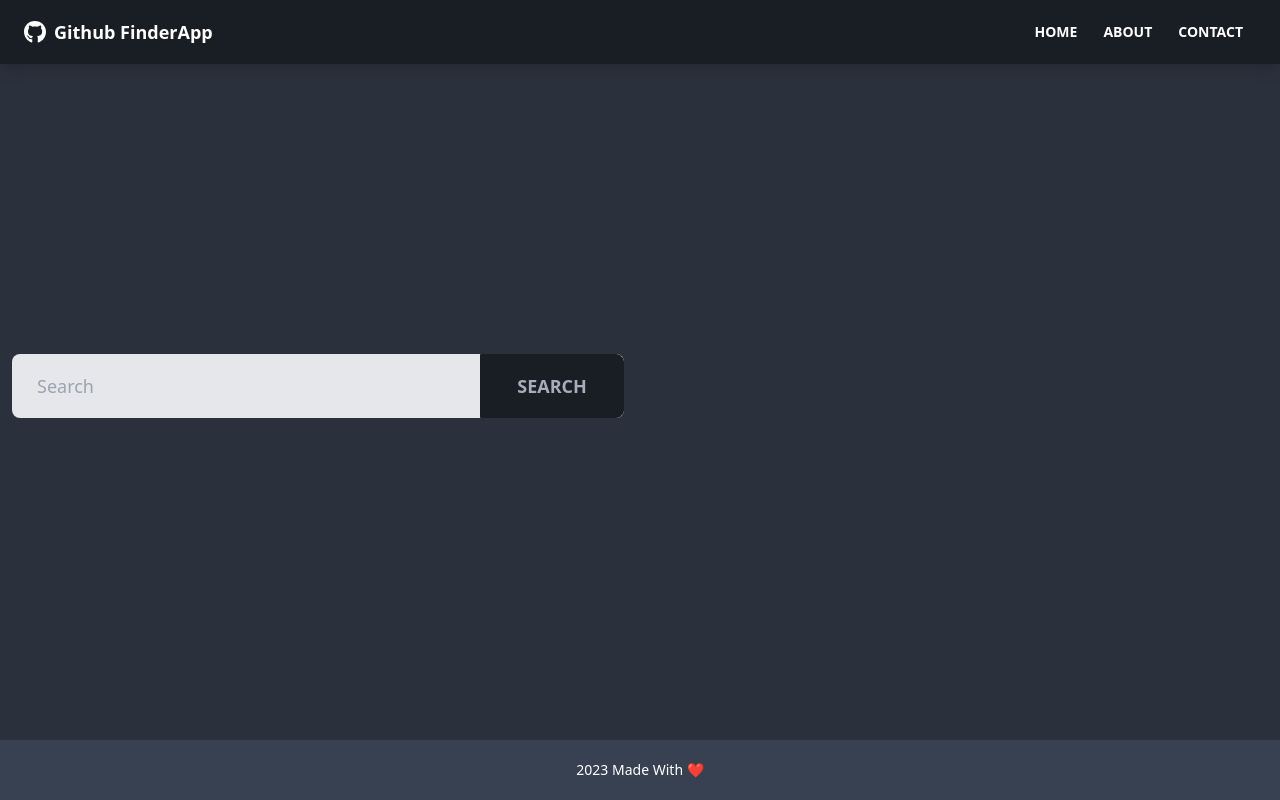
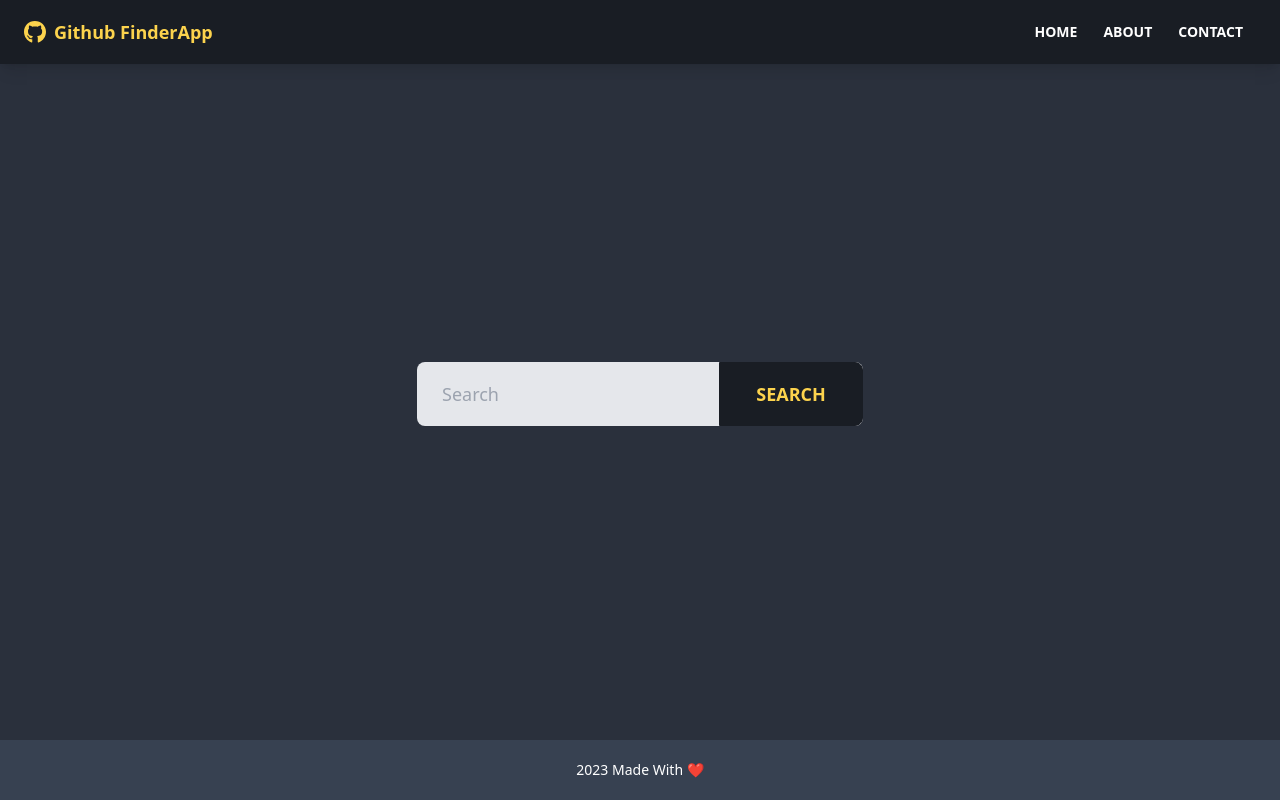
Before and after one commit to Rohitkushwaha01/Github-finder-react, a React (Create React App) app: page / in a window 1280 px wide. Built offline with nearby package versions, Linux system fonts and the light colour scheme; the HTML template or start-up script is replaced by a standard one.

Commit message:
centered search box

```diff
--- a/src/App.js
+++ b/src/App.js
@@ -1,6 +1,6 @@
 import { BrowserRouter as Router, Routes, Route } from 'react-router-dom';
 import Navbar from './components/layout/Navbar';
-import Footer from './Footer';
+import Footer from './components/layout/Footer';
 import Contact from './pages/Contact';
 import About from "./pages/About";
 import Home from "./pages/Home";
@@ -19,7 +19,7 @@ function App() {
             <div className='flex flex-col justify-between h-screen'>
               <Navbar />
               <main className='container mx-auto px-3 pb-12'>
-              <Alert/>
+                <Alert />
                 <Routes>
                   <Route path='/' element={<Home />} />
                   <Route path='/about' element={<About />} />
--- a/src/components/Users/UserProfile.jsx
+++ b/src/components/Users/UserProfile.jsx
@@ -3,7 +3,6 @@ import GithubContext from "../../context/github/Github.context"
 
 export default function UserProfile() {
     const { user } = useContext(GithubContext)
-    console.log(user)
     const { avatar_url, bio, blog, location, name, html_url, twitter_username } = user
     // followers, following, created_at, public_repos,  login,
     return (
--- a/src/components/Users/UserSearch.jsx
+++ b/src/components/Users/UserSearch.jsx
@@ -29,20 +29,20 @@ export default function UserSearch() {
   }
 
   return (
-    <div className='grid grid-cols-1 xl:grid-cols2 lg:grid-cols-2 md:grid-cols-2 mb-8 gap-8'>
+    <div className='flex justify-center items-center mb-4'>
       <div className=''>
         <form onSubmit={handleSubmit}>
           <div className="form-control">
             <div className="relative">
-              <input type="text" className="w-full pr-40 bg-gray-200 input input-lg text-black" placeholder='Search' value={text} onChange={handleChange} />
-              <button type='submit' className='absolute top-0 right-0 rounded-l-none w-36 btn btn-lg' >Search</button>
+              <input type="text" className="w-full pr-40 bg-gray-200 input input-lg text-black focus:outline-amber-300 " placeholder='Search' value={text} onChange={handleChange} />
+              <button type='submit' className='absolute top-0 right-0 rounded-l-none w-36 btn btn-lg text-amber-300 hover:bg-amber-300 hover:text-black' >Search</button>
             </div>
           </div>
         </form>
       </div>
       {users.length > 0 && (
         <div>
-        <button className="btn btn-ghost btn-lg" onClick={handleClear}>
+        <button className="btn btn-ghost btn-lg hover:text-amber-300 ml-2" onClick={handleClear}>
           Clear
         </button>
       </div>
--- a/src/components/layout/Navbar.jsx
+++ b/src/components/layout/Navbar.jsx
@@ -11,20 +11,20 @@ export default function Navbar() {
     <nav className='navbar mb-12 shadow-lg bg-neutral test-neutral-content text-white min-h-[6rem] sm:min-h-[4rem] '>
       <div className="container ms-auto flex-wrap justify-center">
         <div className="flex-none px-2 mx-2 my-2 ">
-          <FaGithub className="inline pr-2 text-3xl" />
-          <Link to="/" className='text-lg font-bold align-middle'>
+          <FaGithub className="inline pr-2 text-3xl text-amber-300" />
+          <Link to="/" className='text-lg font-bold align-middle text-amber-300'>
             {title}
           </Link>
         </div>
         <div className="flex-1 px-2 mx-2">
           <div className="flex sm:justify-end justify-center">
-            <Link to="/" className='btn btn-ghost btn-sm rounded-btn'>
+            <Link to="/" className='btn btn-ghost btn-sm rounded-btn hover:text-amber-300'>
               Home
             </Link>
-            <Link to="/about" className='btn btn-ghost btn-sm rounded-btn'>
+            <Link to="/about" className='btn btn-ghost btn-sm rounded-btn hover:text-amber-300'>
               About
             </Link>
-            <Link to="/contact" className='btn btn-ghost btn-sm rounded-btn'>
+            <Link to="/contact" className='btn btn-ghost btn-sm rounded-btn hover:text-amber-300'>
               Contact
             </Link>
           </div>
--- a/src/components/layout/SearchForm.jsx
+++ /dev/null
@@ -1,7 +0,0 @@
-import React from 'react'
-
-export default function SearchForm() {
-  return (
-    <div>SearchForm</div>
-  )
-}
```
Also changed, not shown: src/components/layout/Footer.jsx (renamed from src/Footer.jsx). Lines whose indentation alone changed are shown as unchanged.
